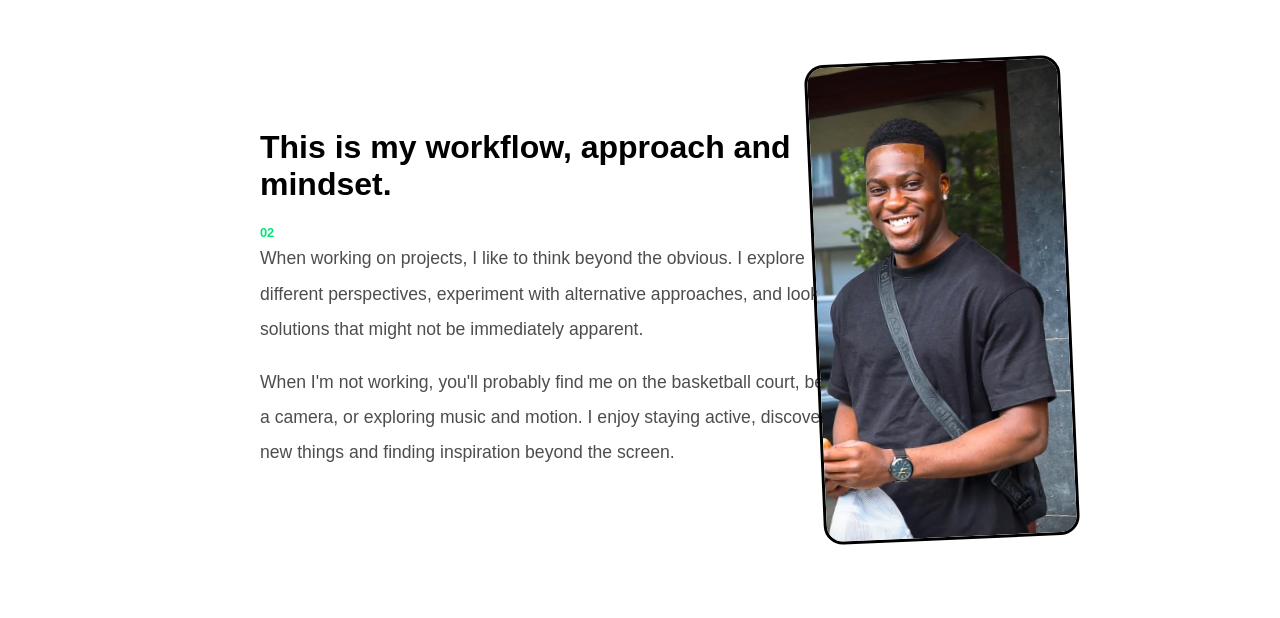
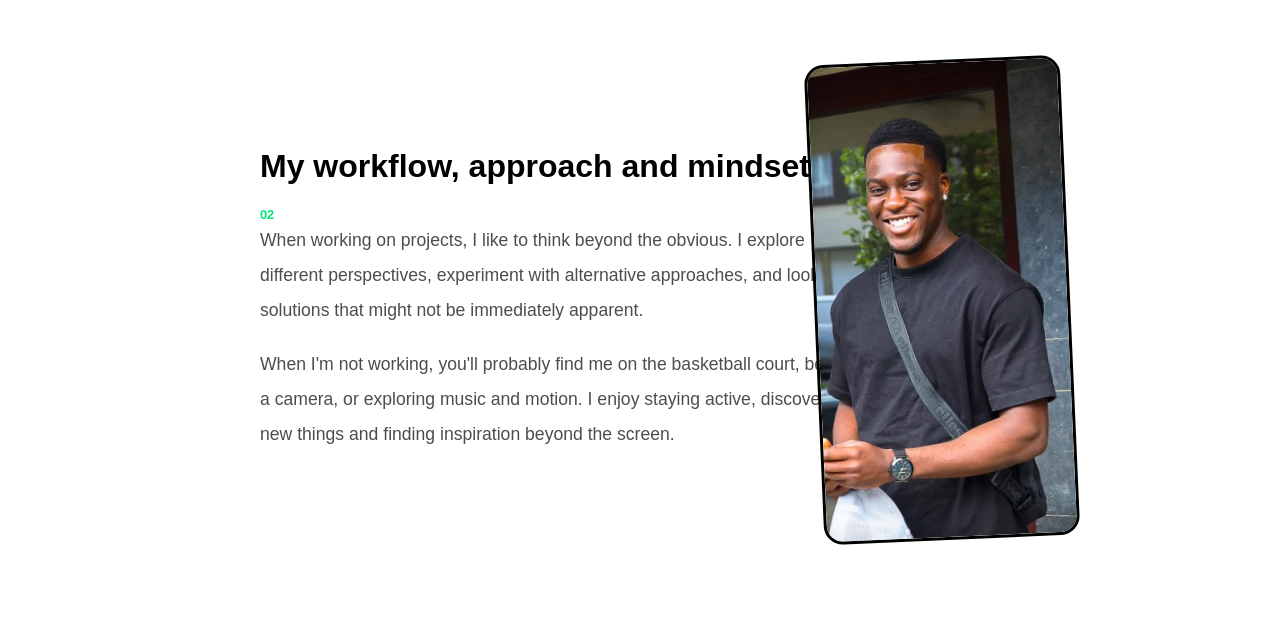
Before and after one commit to skyron79/Portfolio, a website with bundled scripts: page index.html in a window 1280 px wide. Shown: the part 1540-2158 px from the top of the page. Built offline with nearby package versions, Linux system fonts and the light colour scheme.

Commit message:
fix: Improve wording for clarity in the about section

```diff
--- a/index.html
+++ b/index.html
@@ -223,7 +223,7 @@
 
           <div class="about-content">
               <h2 class="section-title">
-                This is my  workflow, approach and mindset.
+                 My workflow, approach and mindset.
                 </h2>
 
             <div class="about-description">
```
